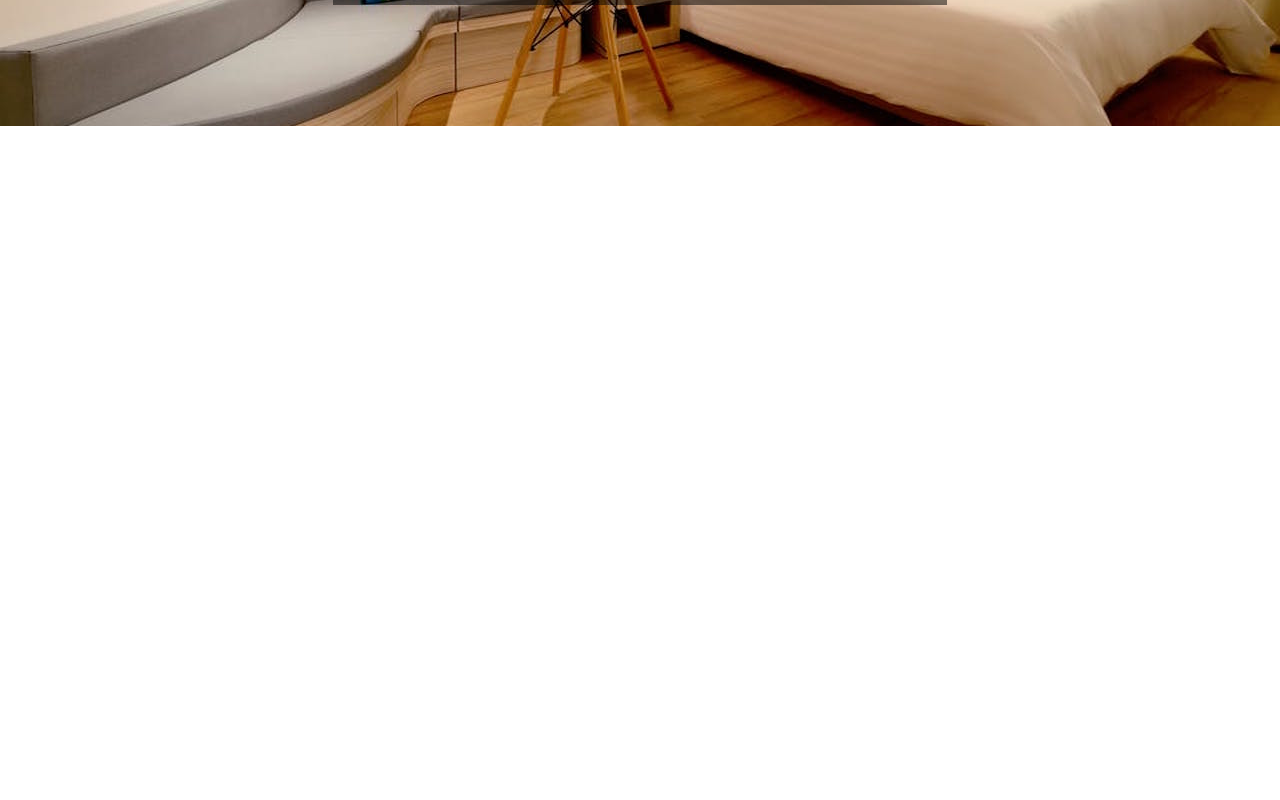
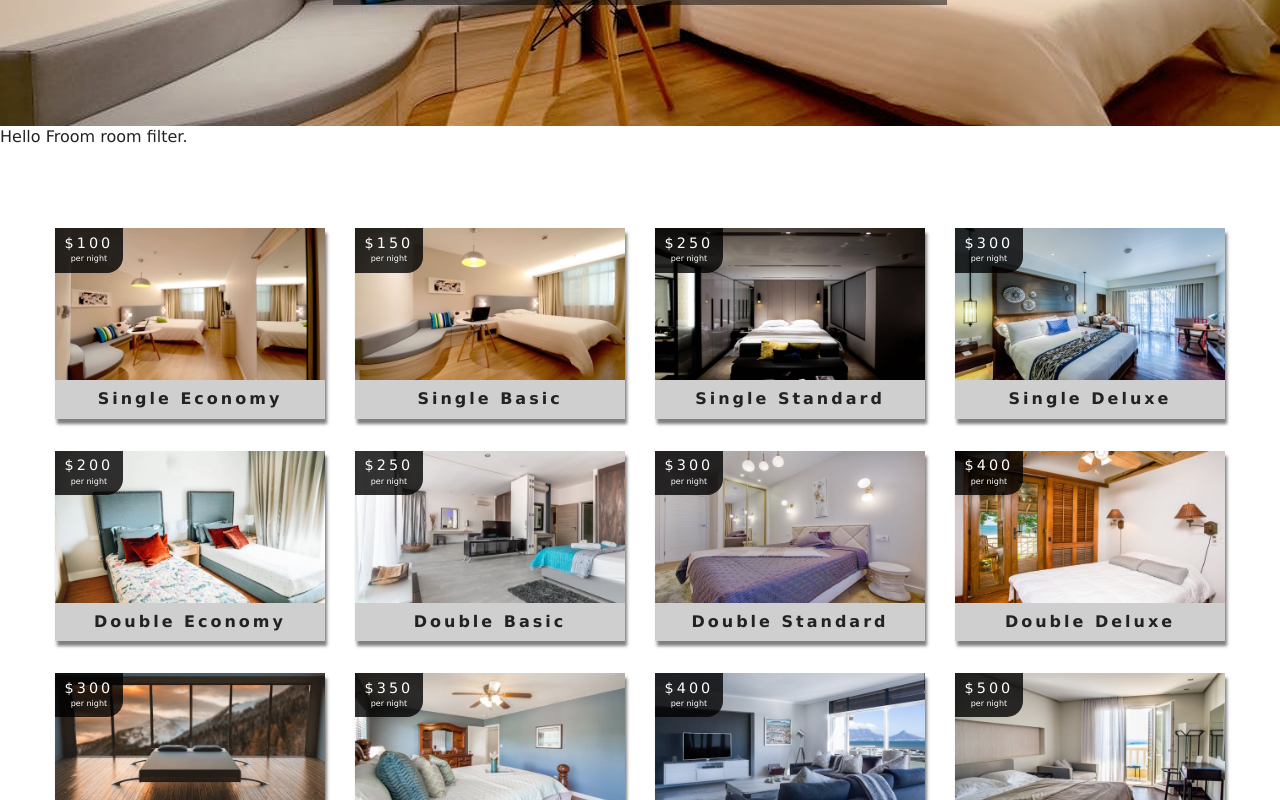
Before and after one commit to RabbiHasanR/HotelReservationWithReact, a React (Create React App) app: page /rooms in a window 1280 px wide. Shown: the part 420-1220 px from the top of the page. Before the commit the page ends 800 px from the top, so only its background shows below. Built offline with nearby package versions, Linux system fonts and the light colour scheme.

Commit message:
finish romList component and use context api in hook in Roomsfilter components

```diff
--- /dev/null
+++ b/src/components/RoomsContainer.js
@@ -0,0 +1,25 @@
+import React from 'react'
+import RoomsFilter from './RoomsFilter'
+import RoomsList from './RoomsList'
+import {RoomConsumer} from '../context'
+import Loading from './Loading'
+export default function RoomsContainer() {
+    return (
+        <RoomConsumer>
+            {
+                (value)=>{
+                    const {loading,sortedRooms,rooms}=value
+                    if(loading){
+                        return <Loading/>
+                    }
+                    return (
+                        <div>
+                        <RoomsFilter rooms={rooms}/>
+                        <RoomsList rooms={sortedRooms}/>
+                        </div>
+                    )
+                }
+            }
+        </RoomConsumer>
+    )
+}
--- /dev/null
+++ b/src/components/RoomsFilter.js
@@ -0,0 +1,12 @@
+import React,{useContext} from 'react'
+import {RoomContext} from '../Context'
+import Title from './Title'
+
+export default function RoomsFilter() {
+    const context =useContext(RoomContext)
+    return (
+        <div>
+            Hello Froom room filter.
+        </div>
+    )
+}
--- /dev/null
+++ b/src/components/RoomsList.js
@@ -0,0 +1,21 @@
+import React from 'react'
+import Room from './Room'
+
+export default function RoomsList({rooms}) {
+    if(rooms.length===0){
+        return(
+            <div className='empty-search'>
+                <h3>unfortunetly no rooms matched your search parameters</h3>
+            </div>
+        )
+    }
+    return (
+        <section className='roomslist'>
+            <div className='roomslist-center'>
+                {rooms.map(item=>{
+                    return <Room key={item.id} room={item}/>
+                })}
+            </div>
+        </section>
+    )
+}
--- a/src/context.js
+++ b/src/context.js
@@ -9,18 +9,32 @@
        rooms:[],
        sortedRooms:[],
        featuredRooms:[],
-       loading:true
+       loading:true,
+       type:'all',
+       capacity:1,
+       price:0,
+       minPrice:0,
+       maxPrice:0,
+       minSize:0,
+       maxSize:0,
+       breakfast:false,
+       pets:false
     }
 
     componentDidMount(){
         //get data
         let rooms=this.formatData(items)
         let featuredRooms=rooms.filter(room=>room.featured===true)
+        let maxPrice=Math.max(...rooms.map(item=>item.price))
+        let maxSize=Math.max(...rooms.map(item=>item.size))
         this.setState({
             rooms,
             sortedRooms:rooms,
             featuredRooms,
-            loading:false
+            loading:false,
+            price:maxPrice,
+            maxPrice,
+            maxSize
         })
     }
 
@@ -41,15 +55,25 @@
         return room
     }
 
+    handleChange=event=>{
+        const type=event.target.type
+        const name=event.target.name
+        const value=event.target.value
+        console.log(type,name,value)
+    }
+
+    filterRooms=()=>{
+        console.log('hello')
+    }
     render() {
         return (
-            <RoomContext.Provider value={{...this.state,getRoom:this.getRoom}}>
+            <RoomContext.Provider value={{...this.state,getRoom:this.getRoom,handleChange:this.handleChange}}>
                 {this.props.children}
             </RoomContext.Provider>
         )
     }
 }
 
-const RoomCosumer=RoomContext.Cosumer
+const RoomConsumer=RoomContext.Consumer
 
-export {RoomProvider,RoomCosumer,RoomContext}
+export {RoomProvider,RoomConsumer,RoomContext}
--- a/src/pages/Rooms.js
+++ b/src/pages/Rooms.js
@@ -2,9 +2,11 @@
 import Hero from '../components/Hero'
 import Banner from '../components/Banner'
 import { Link } from 'react-router-dom'
+import RoomsContainer from '../components/RoomsContainer'
 
 export default function Rooms() {
     return (
+        <>
         <Hero hero='roomsHero'>
             <Banner title='our rooms'>
                 <Link to='/' className='btn-primary'>
@@ -12,5 +14,7 @@
                 </Link>
             </Banner>
         </Hero>
+        <RoomsContainer/>
+        </>
     )
 }
```
